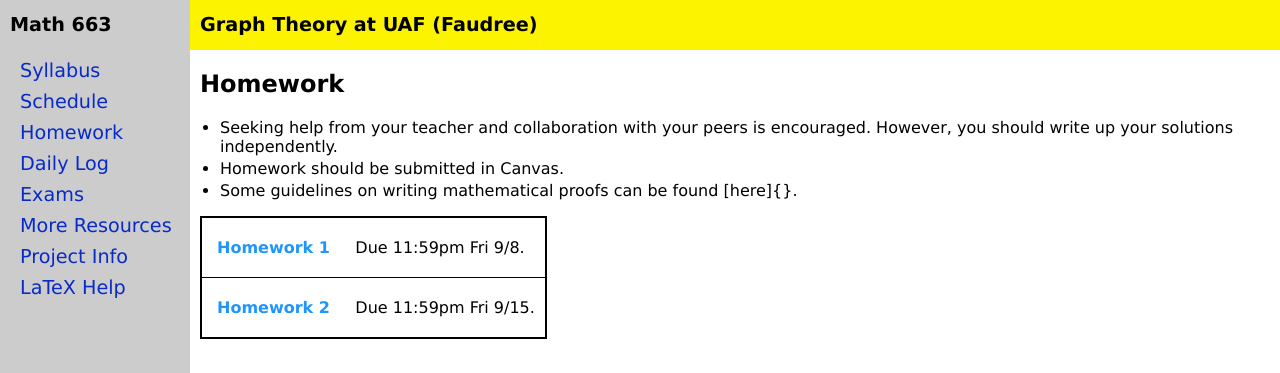
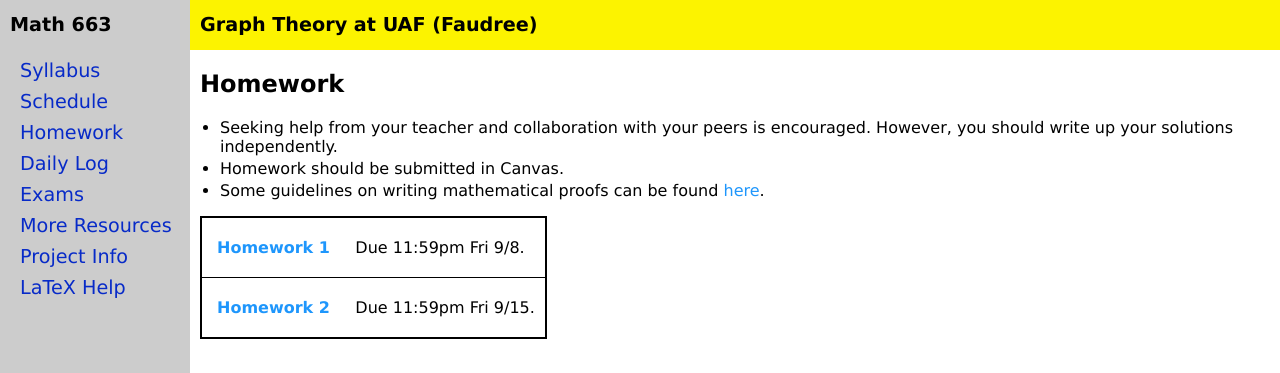
Before and after one commit to jrfaudree/GradGT, a Jekyll site: the page built from homework.md, in a window 1280 px wide. Shown: the top 373 px of the page. Built offline with Jekyll 4.4.1, drawn with Linux system fonts in a browser that asks for light colours; part of the change alters nothing that is shown.

```diff
--- a/homework.md
+++ b/homework.md
@@ -6,7 +6,7 @@ title: Homework
 ## Homework
  * Seeking help from your teacher and collaboration with your peers is encouraged. However, you should write up your solutions independently.
  * Homework should be submitted in Canvas.
- * Some guidelines on writing mathematical proofs can be found [here]{}.
+ * Some guidelines on writing mathematical proofs can be found [here](https://github.com/jrfaudree/GradGT/blob/main/assets/homework/Proof-writing-guidelines.pdf).
 
 
 {% include homework_table.md  data=site.data.homework %}
```
